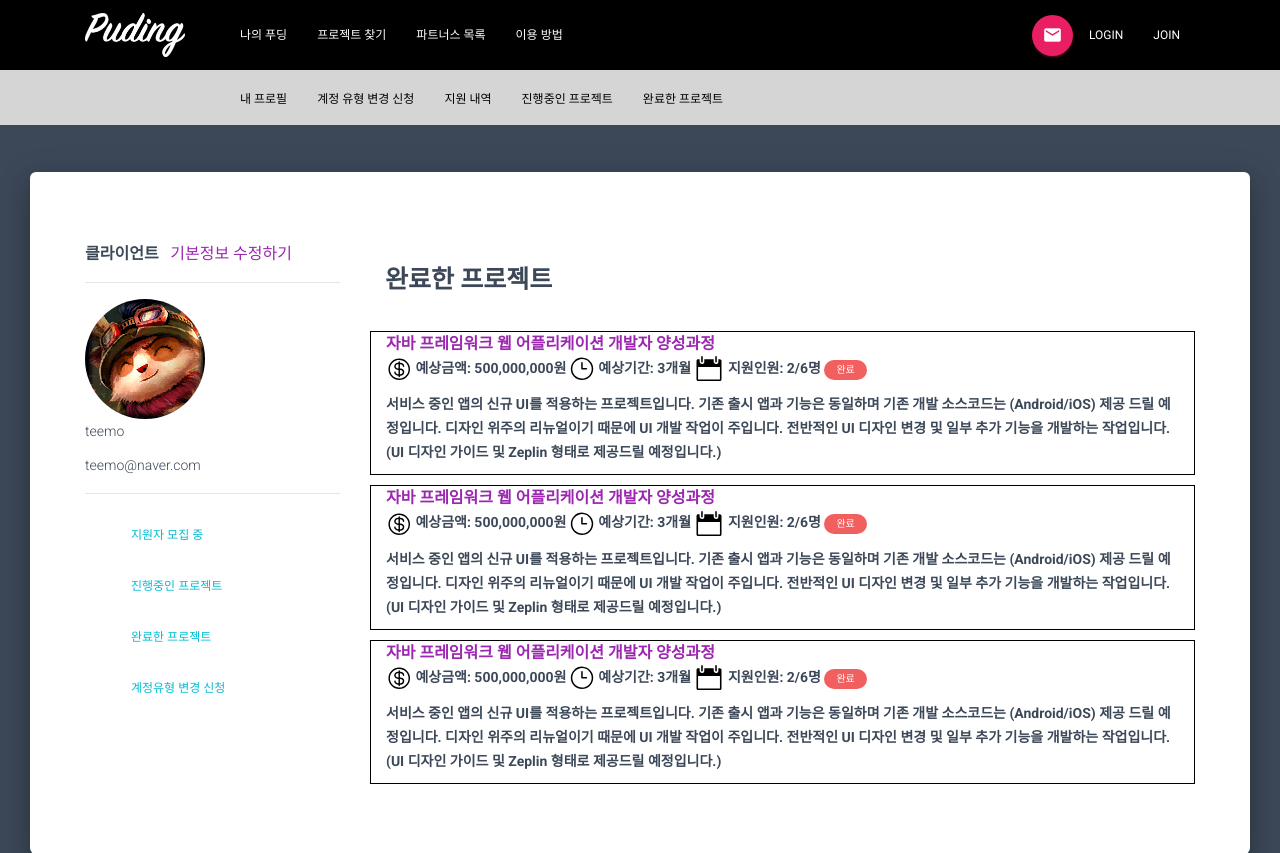
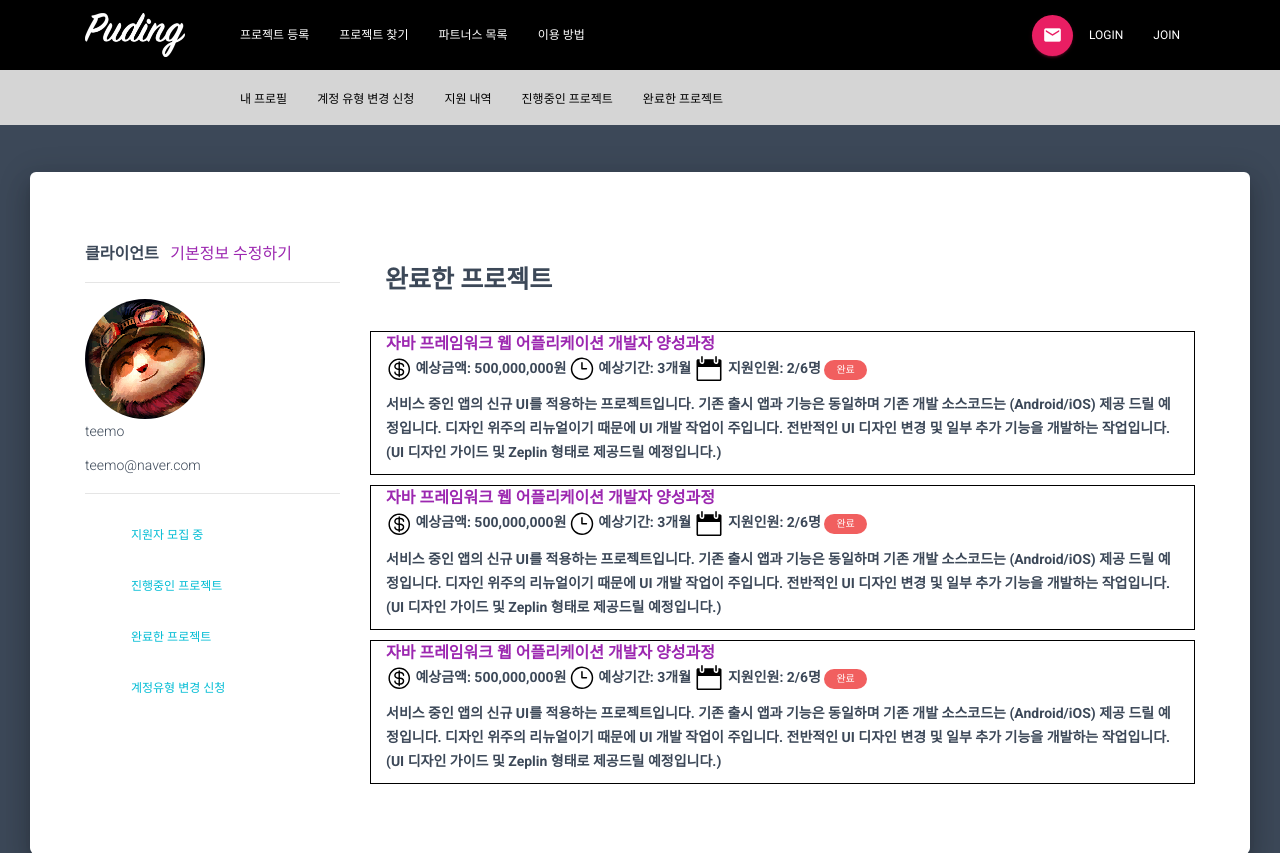
Before and after one commit to leehyunjae1119/FinalProject_PF, a Java web app: page /project_end.do in a window 1280 px wide. Shown: the top 853 px of the page. Run offline with Spring Boot 4, a stand-in JSP engine, Linux system fonts and the light colour scheme; the project's own start-up code is not run, and a stand-in starts its controllers and pages; some libraries are stand-ins or nearby versions.

Commit message:
탑바 수정

```diff
--- a/Project_funding/src/main/webapp/WEB-INF/inc/Partners_topbar.jsp
+++ b/Project_funding/src/main/webapp/WEB-INF/inc/Partners_topbar.jsp
@@ -6,7 +6,6 @@
 <title>Puding</title>
 <link href="resources/assets/css/topbar_kit.css" rel="stylesheet" />
 <style type="text/css">
-
 #ho:hover {
 	position: relative;
 	top: calc(100% - 0.125rem);
@@ -27,7 +26,9 @@
 		id="sectionsNav">
 		<div class="container">
 			<div class="navbar-translate">
-            <a href="index.do"><img src="resources/assets/img/main_Icon_white.png" id="main_logo" style="width:100px;"/></a>
+				<a href="index.do"><img
+					src="resources/assets/img/main_Icon_white.png" id="main_logo"
+					style="width: 100px;" /></a>
 				<button class="navbar-toggler" type="button" data-toggle="collapse"
 					aria-expanded="false" aria-label="Toggle navigation">
 					<span class="sr-only">Toggle navigation</span> <span
@@ -39,24 +40,24 @@
 			<div class="collapse navbar-collapse">
 				<ul class="navbar-nav">
 					<li class="nav-item" id="item1"></li>
-               <li class="nav-item"><a href="#pablo" class="nav-link">나의
-                     푸딩</a></li>
-               <li class="nav-item"><a href="#pablo" class="nav-link">프로젝트
-                     찾기</a></li>
-               <li class="nav-item"><a href="#pablo" class="nav-link">파트너스
-                     목록</a></li>
-               <li class="nav-item"><a href="#pablo" class="nav-link">이용
-                     방법</a></li>
+					<li class="nav-item"><a href="project_insert.do"
+						class="nav-link" style="color: white">프로젝트 등록</a></li>
+					<li class="nav-item"><a href="project_list.do"
+						class="nav-link" style="color: white">프로젝트 찾기</a></li>
+					<li class="nav-item"><a href="partner_list.do"
+						class="nav-link" style="color: white">파트너스 목록</a></li>
+					<li class="nav-item"><a href="question.do" class="nav-link"
+						style="color: white">이용 방법</a></li>
 				</ul>
 				<ul class="navbar-nav ml-auto">
 					<li class="nav-item" style="float: right;"><a href="#pablo"
 						class="btn btn-rose btn-raised btn-fab btn-round"
 						data-toggle="dropdown"> <i class="material-icons">email</i>
 					</a></li>
-               <li class="nav-item"><a href="#pablo" class="nav-link">Login</a>
-               </li>
-               <li class="nav-item"><a href="#pablo" class="nav-link">Join</a>
-               </li>
+					<li class="nav-item"><a href="login.do" class="nav-link"
+						style="color: white">Login</a></li>
+					<li class="nav-item"><a href="join.do" class="nav-link"
+						style="color: white">Join</a></li>
 				</ul>
 			</div>
 		</div>
@@ -78,18 +79,19 @@
 			</div>
 
 			<div class="collapse navbar-collapse">
-            <ul class="navbar-nav" style="color:black;">
+				<ul class="navbar-nav" style="color: black;">
 					<li class="nav-item" id="item1"></li>
-               <li class="nav-item"><a href="partners_profile.do" class="nav-link" id="ho"
-                  style="padding-top: 17px;">내 프로필</a></li>
-                  <li class="nav-item"><a href="user_typeUpdate.do" class="nav-link" id="ho"
-                  style="padding-top: 17px;">계정 유형 변경 신청</a></li>
-               <li class="nav-item"><a href="project_supportList.do" class="nav-link" id="ho"
-                  style="padding-top: 17px;">지원 내역</a></li>
-               <li class="nav-item"><a href="project_ing.do" class="nav-link" id="ho"
-                  style="padding-top: 17px;">진행중인 프로젝트</a></li>
-               <li class="nav-item"><a href="project_end.do" class="nav-link" id="ho"
-                  style="padding-top: 17px;">완료한 프로젝트</a></li>
+					<li class="nav-item"><a href="partners_profile.do"
+						class="nav-link" id="ho" style="padding-top: 17px;">내 프로필</a></li>
+					<li class="nav-item"><a href="user_typeUpdate.do"
+						class="nav-link" id="ho" style="padding-top: 17px;">계정 유형 변경
+							신청</a></li>
+					<li class="nav-item"><a href="project_supportList.do"
+						class="nav-link" id="ho" style="padding-top: 17px;">지원 내역</a></li>
+					<li class="nav-item"><a href="project_ing.do" class="nav-link"
+						id="ho" style="padding-top: 17px;">진행중인 프로젝트</a></li>
+					<li class="nav-item"><a href="project_end.do" class="nav-link"
+						id="ho" style="padding-top: 17px;">완료한 프로젝트</a></li>
 				</ul>
 			</div>
 	</nav>
```
Lines whose indentation alone changed are shown as unchanged.
